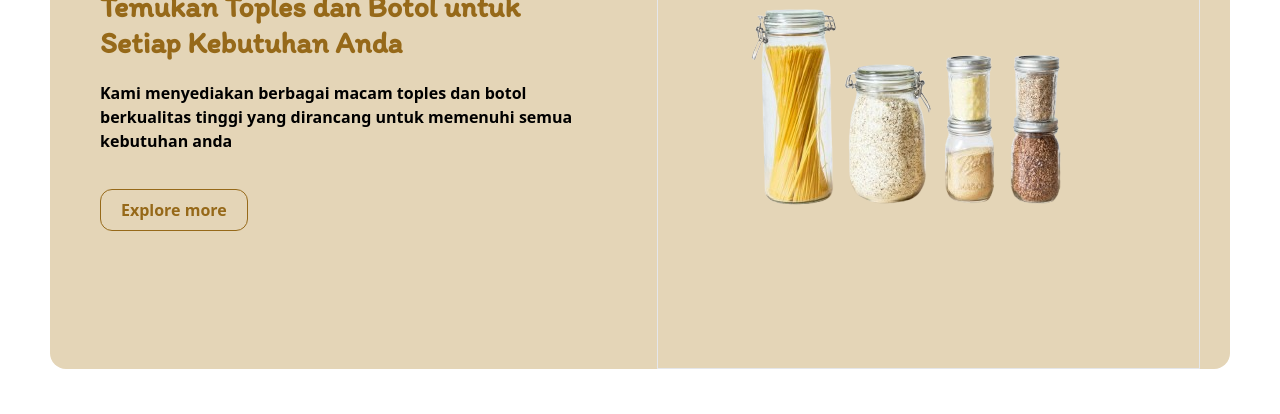
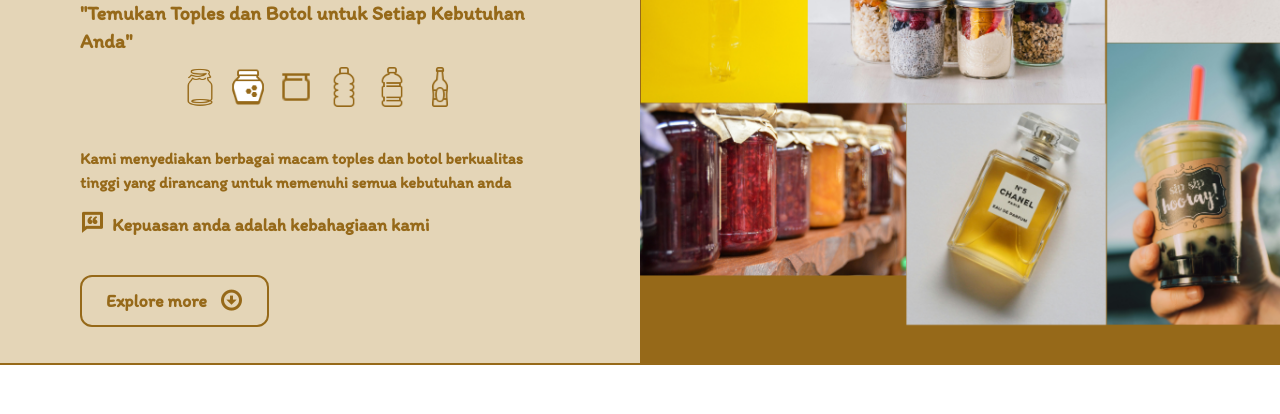
Before and after one commit to ferdynandergypramudanii/alkendi, a website: page src/index.html in a window 1280 px wide. Shown: the part 229-643 px from the top of the page. Drawn offline with nearby package versions, Linux system fonts and the light colour scheme; a web font is replaced by a local one.

Commit message:
rev home section design

```diff
--- a/src/index.html
+++ b/src/index.html
@@ -55,42 +55,68 @@
     </header>
 
     <main>
+        <div>...</div>
         <!-- home -->
-        <section id="home" class="relative pt-24">
-            <div class="container bg-beige rounded-2xl">
-                <div class="flex flex-col items-center gap-x-8 lg:flex-row">
+        <section id="home" class="relative mt-12 bg-beige border-b-2 border-golden-brown">
+            <div class="flex flex-col  lg:flex-row">
                 <!-- text -->
-                    <div class="w-full space-y-5 lg:w-1/2 p-5">
-                        <h1>Temukan Toples dan Botol untuk Setiap Kebutuhan
-                            Anda</h1>
-                        <p class="text-md text-red-ebony font-semibold">Kami menyediakan berbagai macam toples dan botol
+                <div class="w-full lg:w-1/2 mt-10 px-20">
+                    <h1 class="text-5xl">Selamat Datang di alkendi</h1>
+                    <h1 class="text-xl mt-5">"Temukan Toples dan Botol untuk Setiap Kebutuhan
+                        Anda"
+                    </h1>
+
+                    <div class="flex mt-3 justify-center gap-x-2">
+                        <img src="../public/img/jar-1.png" alt="" class="w-10">
+                        <img src="../public/img/jar-2.png" alt="" class="w-10">
+                        <img src="../public/img/jar-3.png" alt="" class="w-10">
+                        <img src="../public/img/bottle-1.png" alt="" class="w-10">
+                        <img src="../public/img/bottle-2.png" alt="" class="w-10">
+                        <img src="../public/img/glassBottle-1.png" alt="" class="w-10">
+                    </div>
+
+                    <p class="text-md text-golden-brown font-semibold font-Itim mt-10">Kami menyediakan berbagai macam
+                        toples
+                        dan
+                        botol
                         berkualitas
                         tinggi
                         yang
                         dirancang untuk
-                            memenuhi semua kebutuhan anda</p>
-                        <div class="py-4 text-center md:text-start">
+                        memenuhi semua kebutuhan anda
+                    </p>
+
+                    <div class="mt-3">
+                        <p class="text-lg font-Itim text-golden-brown font-bold"><span><i
+                                    class="ri-chat-quote-line text-2xl text-golden-brown pr-1"></i></span> Kepuasan
+                            anda
+                            adalah kebahagiaan kami
+                        </p>
+                    </div>
+
+                    <div class="mt-9">
+                        <a href="#about">
                             <button id="btn-home"
-                                class="px-5 py-2 bg-transparent text-golden-brown font-semibold border border-golden-brown rounded-xl duration-300">Explore
-                                more
+                                class="flex text-center items-center justify-center font-Itim gap-x-3 px-6 py-2 bg-transparent text-lg text-golden-brown font-semibold border-2 border-golden-brown rounded-xl duration-300 mt-3">Explore
+                                more <span><i class="ri-arrow-down-circle-line text-2xl"></i></span>
                             </button>
+                        </a>
                     </div>
                 </div>
 
                 <!-- image -->
-                    <div class="w-full lg:w-1/2 border">
-                        <img src="../public/img/home-alkendi-rmbg.png" alt="gambar-toko">
-                    </div>
+                <div class="w-full lg:w-1/2">
+                    <img src="../public/img/bg-home.png" alt="gambar-toko">
                 </div>
             </div>
         </section>
 
-        <div class="py-14">
+        <div class="py-14" id="about">
             <h1 class="text-center">Tentang Kami</h1>
         </div>
 
         <!-- about -->
-        <section class=" bg-beige py-10" id="about">
+        <section class=" bg-beige py-10 border-y-2 border-golden-brown">
             <div class="container">
                 <div class="space-y-10">
                     <div class="flex flex-col lg:flex-row lg:gap-x-5">
```
Also changed, not shown: public/img/bg-home.png (added), public/img/bottle-1.png (added), public/img/bottle-2.png (added), public/img/glassBottle-1.png (added), public/img/jar-1.png (added), public/img/jar-2.png (added), public/img/jar-3.png (added), src/output.css. Lines whose indentation alone changed are shown as unchanged.
